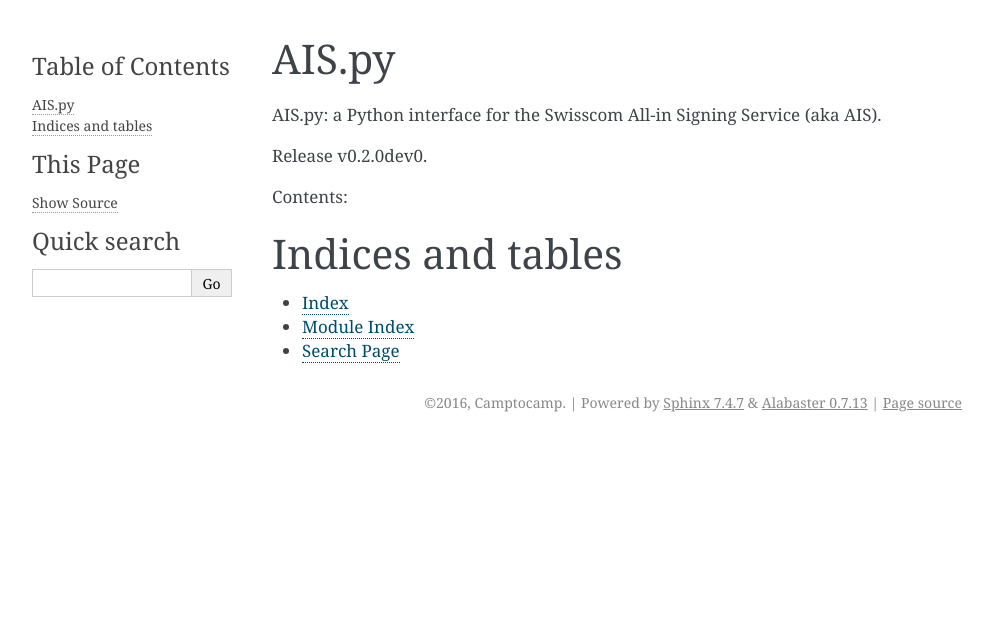
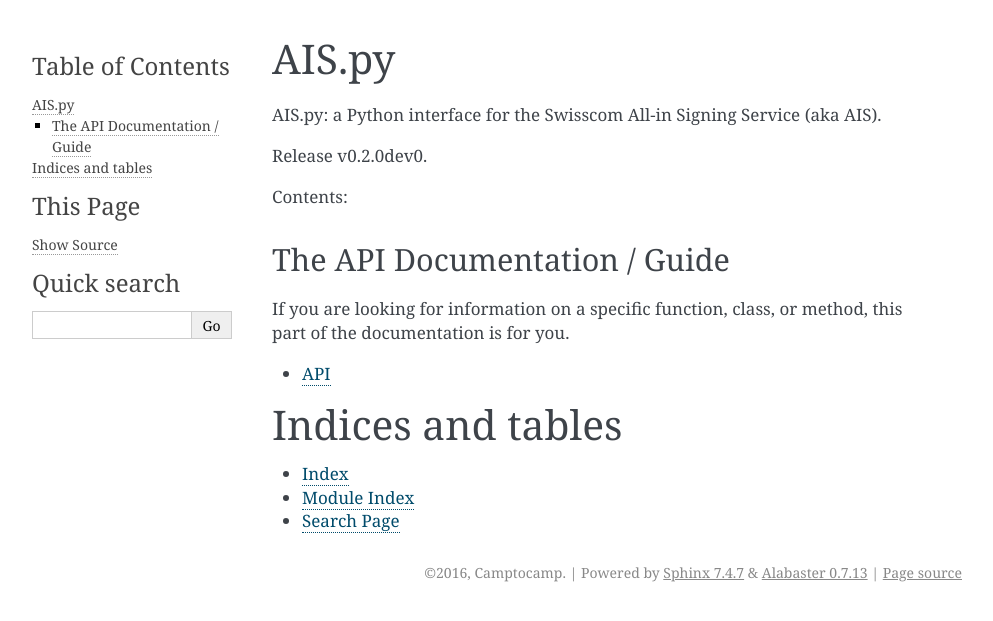
Before and after one commit to camptocamp/AIS.py, a Sphinx documentation site: the page built from docs/index.rst, in a window 1280 px wide. Shown: the top 621 px of the page, without its empty margins (148-1141 px from the left). Built offline with Sphinx 7.4.7, drawn with Linux system fonts in a browser that asks for light colours.

Commit message:
add basic API documentation and docstrings

```diff
--- a/docs/index.rst
+++ b/docs/index.rst
@@ -15,7 +15,16 @@
 .. toctree::
    :maxdepth: 2
 
+The API Documentation / Guide
+-----------------------------
 
+If you are looking for information on a specific function, class, or method,
+this part of the documentation is for you.
+
+.. toctree::
+   :maxdepth: 2
+
+   api
 
 Indices and tables
 ==================
```
Also changed, not shown: docs/api.rst (added, +12 -0 lines), 1 other file.
